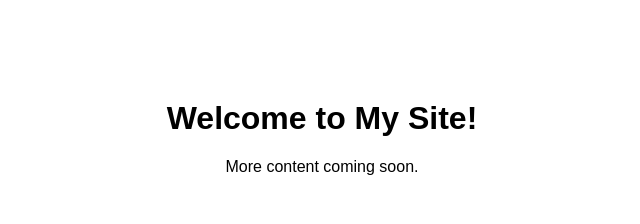
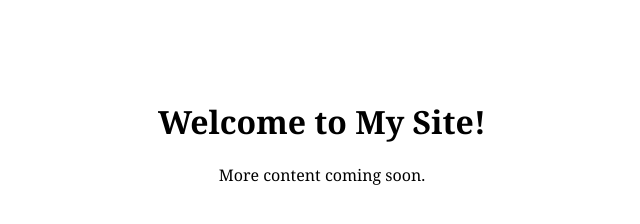
Before and after one commit to jakezak4/com-landing-page, a plain HTML site: page index.html in a window 1280 px wide. Shown: the whole page, without its empty margins (318-958 px from the left). Drawn offline with Linux system fonts and the light colour scheme.

Commit message:
Update index.html

```diff
--- a/index.html
+++ b/index.html
@@ -6,7 +6,7 @@
   <meta name="viewport" content="width=device-width, initial-scale=1.0">
   <title>My Landing Page</title>
   <style>
-    body { font-family: Arial, sans-serif; text-align: center; margin-top: 100px; }
+    body { font-family: Georgia, sans-serif; text-align: center; margin-top: 100px; }
   </style>
 </head>
 <body>
```
